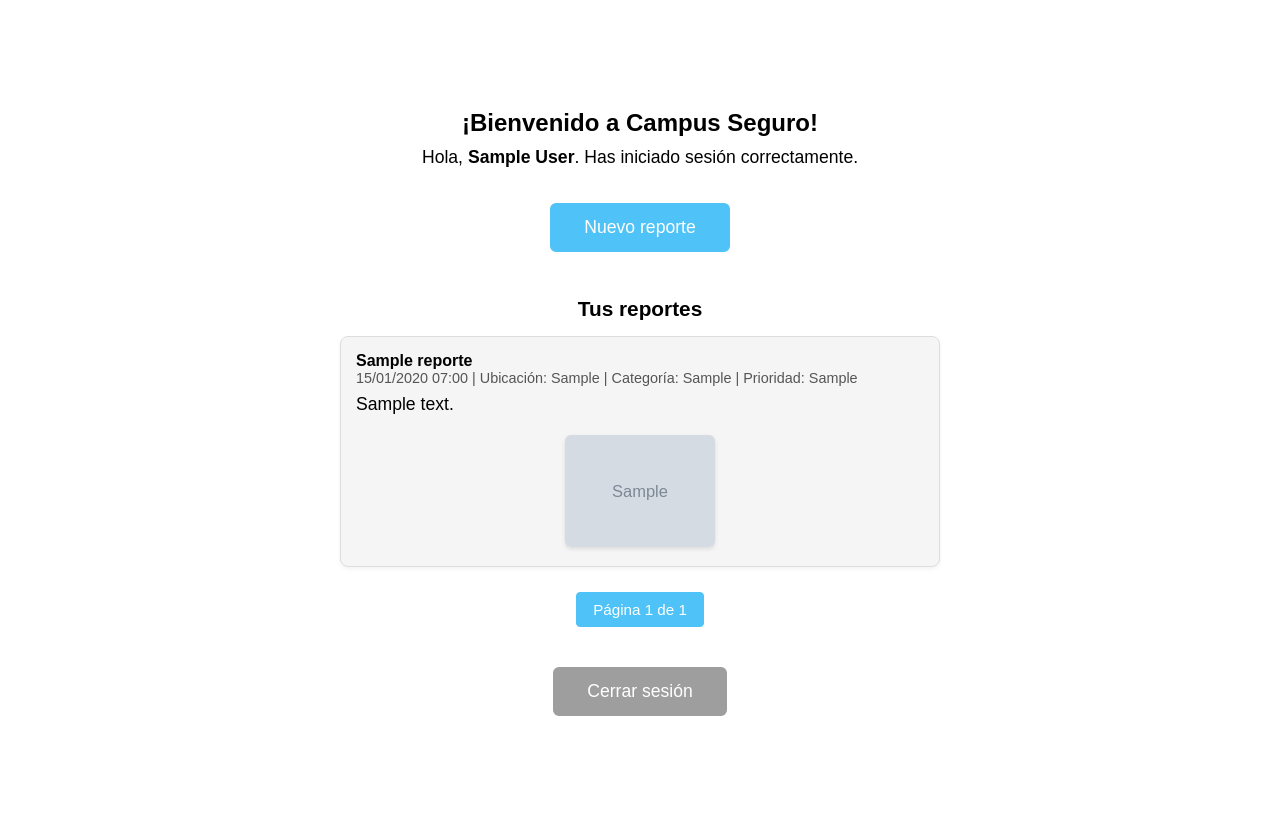
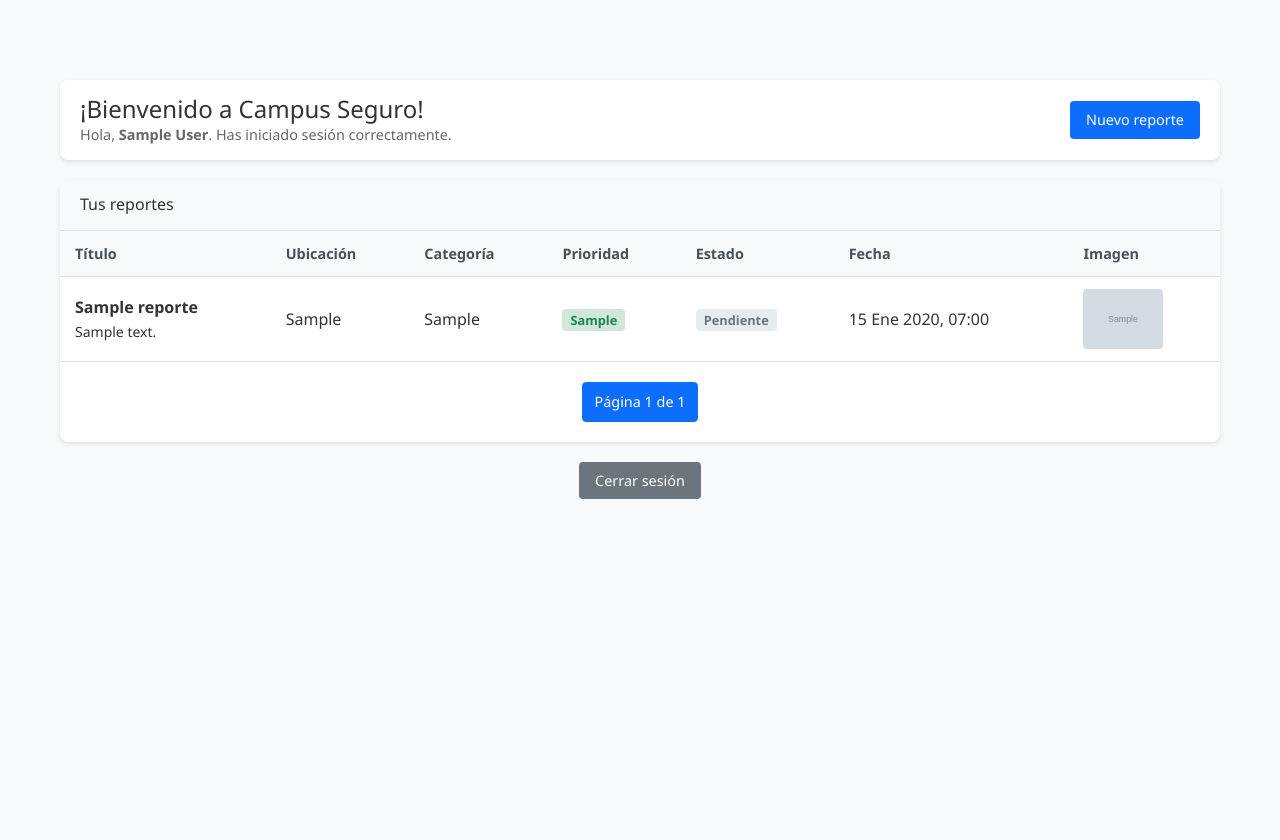
Before and after one commit to TosKano0/Adipem-cattus, a Django app: page /usuario_principal/ in a window 1280 px wide. After the commit the page ends 499 px from the top, so only its background shows below. Run offline with Django 5.2, Linux system fonts and the light colour scheme; a user stored in the database is signed in; tables that the repository leaves empty hold one stand-in row (values such as "Sample post"); grey boxes marked "Sample" are stand-in pictures; one stand-in notice (Sample message) is shown.

Commit message:
Actualizacion de usuario_principal, se cambio toda la interfaz y ahora se puede ver el estado actual del reporte

```diff
--- a/Fase 2/Evidencias Proyecto/campus_seguro/app/templates/app/usuario_principal.html
+++ b/Fase 2/Evidencias Proyecto/campus_seguro/app/templates/app/usuario_principal.html
@@ -2,159 +2,162 @@
 <html lang="es">
 <head>
     <meta charset="UTF-8">
-    <title>CampusSeguro</title>
+    <title>CampusSeguro - Panel Principal</title>
+    <link href="https://cdn.jsdelivr.net/npm/bootstrap@5.3.0/dist/css/bootstrap.min.css" rel="stylesheet">
     <style>
         body {
-            background: #fff;
+            background: #f8f9fa;
             margin: 0;
             padding: 20px;
-            font-family: Arial, sans-serif;
-            display: flex;
-            justify-content: center;
-            align-items: center;
-            min-height: 100vh;
+            font-family: 'Segoe UI', Tahoma, Geneva, Verdana, sans-serif;
+            color: #333;
         }
         .container {
-            text-align: center;
-            max-width: 600px;
-            width: 100%;
+            max-width: 1200px;
+            margin: 20px auto;
+            padding: 20px;
         }
-        h1 {
-            margin: 0 0 10px;
+        .header {
+            display: flex;
+            justify-content: space-between;
+            align-items: center;
+            margin-bottom: 20px;
+            padding: 15px 20px;
+            background: white;
+            border-radius: 8px;
+            box-shadow: 0 2px 4px rgba(0,0,0,0.1);
+        }
+        .header h1 {
+            margin: 0;
             font-size: 1.5em;
+            color: #333;
         }
-        p {
-            margin: 5px 0 20px;
-            font-size: 1.1em;
+        .header p {
+            margin: 0;
+            font-size: 0.9em;
+            color: #666;
         }
         .btn {
             display: inline-block;
-            padding: 12px 32px;
-            background: #4fc3f7;
+            padding: 8px 16px;
+            background: #0d6efd;
             color: white;
             text-decoration: none;
-            border-radius: 6px;
-            font-size: 1.1em;
-            margin: 15px 0;
-            border: 2px solid #4fc3f7;
+            border-radius: 4px;
+            font-size: 0.9em;
+            border: none;
+            cursor: pointer;
+        }
+        .btn:hover {
+            background: #0b5ed7;
         }
         .btn-secondary {
-            background: #9e9e9e;
-            border-color: #9e9e9e;
+            background: #6c757d;
+            color: white;
+            border: none;
         }
-
-        .btn:hover {
-            background: #26c6da;
-            border-color: #26c6da;
+        .btn-secondary:hover {
+            background: #5a6268;
         }
-
-        .btn-secondary:hover {
-            background: #777;
-            border-color: #777;
-        }
-
-        .reportes-title {
-            font-size: 1.3em;
-            margin: 30px 0 15px;
-            font-weight: bold;
-        }
-        .reporte {
-            background: #f5f5f5;
-            border: 1px solid #ddd;
-            border-radius: 8px;
-            padding: 15px;
-            margin: 10px 0;
-            text-align: left;
-            box-shadow: 0 2px 4px rgba(0,0,0,0.05);
-        }
-        .reporte-meta {
-            font-size: 0.9em;
-            color: #555;
-            margin-bottom: 8px;
-        }
-
-        /* Miniatura de la imagen */
-        .imagen-miniatura {
-            max-width: 150px;
-            height: auto;
-            border-radius: 6px;
-            box-shadow: 0 2px 4px rgba(0,0,0,0.1);
-            cursor: zoom-in;
-            transition: transform 0.2s;
-        }
-        .imagen-miniatura:hover {
-            transform: scale(1.05);
-        }
-
-        /* Modal de imagen ampliada */
-        .modal {
-            display: none;
-            position: fixed;
-            z-index: 9999;
-            left: 0;
-            top: 0;
-            width: 100%;
-            height: 100%;
-            background-color: rgba(0,0,0,0.85);
-            justify-content: center;
-            align-items: center;
-            padding: 20px;
-            box-sizing: border-box;
-        }
-
-        .modal-content {
-            max-width: 90%;
-            max-height: 90%;
+        /* Reportes */
+        .reports-table {
             background: white;
             border-radius: 8px;
-            box-shadow: 0 4px 20px rgba(0,0,0,0.5);
-            overflow: auto;
+            box-shadow: 0 2px 4px rgba(0,0,0,0.1);
+            overflow: hidden;
+        }
+        .reports-table h3 {
+            margin: 0;
+            padding: 15px 20px;
+            background: #f8f9fa;
+            border-bottom: 1px solid #dee2e6;
+            font-size: 1em;
+            color: #333;
+        }
+        .reports-table table {
+            width: 100%;
+            border-collapse: collapse;
+        }
+        .reports-table th, .reports-table td {
+            padding: 12px 15px;
+            text-align: left;
+            border-bottom: 1px solid #dee2e6;
+        }
+        .reports-table th {
+            background: #f8f9fa;
+            font-weight: 600;
+            font-size: 0.9em;
+            color: #495057;
+        }
+        .reports-table .priority-high {
+            background: #ffe3e3;
+            color: #dc3545;
+            padding: 2px 8px;
+            border-radius: 4px;
+            font-size: 0.8em;
+            font-weight: 600;
+        }
+        .reports-table .priority-medium {
+            background: #fff3cd;
+            color: #ffc107;
+            padding: 2px 8px;
+            border-radius: 4px;
+            font-size: 0.8em;
+            font-weight: 600;
+        }
+        .reports-table .priority-low {
+            background: #d1e7dd;
+            color: #198754;
+            padding: 2px 8px;
+            border-radius: 4px;
+            font-size: 0.8em;
+            font-weight: 600;
+        }
+        .status-completed {
+            background: #d1e7dd;
+            color: #198754;
+            padding: 2px 8px;
+            border-radius: 4px;
+            font-size: 0.8em;
+            font-weight: 600;
+        }
+        .status-pending {
+            background: #e9ecef;
+            color: #6c757d;
+            padding: 2px 8px;
+            border-radius: 4px;
+            font-size: 0.8em;
+            font-weight: 600;
+        }
+        .status-in-progress {
+            background: #cce5ff;
+            color: #0d6efd;
+            padding: 2px 8px;
+            border-radius: 4px;
+            font-size: 0.8em;
+            font-weight: 600;
+        }
+        .status-paused {
+            background: #fff3cd;
+            color: #856404;
+            padding: 2px 8px;
+            border-radius: 4px;
+            font-size: 0.8em;
+            font-weight: 600;
+        }
+        /* Mensajes */
+        .message {
+            padding: 12px 16px;
+            margin: 0 0 12px 0;
+            border-radius: 6px;
             position: relative;
-        }
-
-        .modal-content img {
-            max-width: 100%;
-            max-height: 80vh;
-            object-fit: contain;
-            display: block;
-            margin: 0 auto;
-            border-radius: 6px;
-        }
-
-        .close-modal {
-            position: absolute;
-            top: 10px;
-            right: 10px;
-            font-size: 30px;
-            color: #aaa;
-            background: rgba(255,255,255,0.7);
-            border-radius: 50%;
-            width: 30px;
-            height: 30px;
-            display: flex;
-            align-items: center;
-            justify-content: center;
-            cursor: pointer;
-            z-index: 10000;
-        }
-
-        .close-modal:hover {
-            color: #000;
-            background: rgba(255,255,255,0.9);
-        }
-
-        /* Estilo para mensajes */
-        .message {
-            padding: 10px;
-            border-radius: 4px;
-            margin: 15px 0;
             font-size: 0.95em;
-            position: relative;
+            box-shadow: 0 2px 6px rgba(0,0,0,0.1);
         }
         .message.success {
-            background: #d4edda;
-            color: #155724;
-            border: 1px solid #c3e6cb;
+            background: #d1e7dd;
+            color: #0f5132;
+            border: 1px solid #a3cfbb;
         }
         .message.error {
             background: #f8d7da;
@@ -166,174 +169,181 @@
             color: #0c5460;
             border: 1px solid #bee5eb;
         }
-
         .message .close-btn {
             position: absolute;
-            top: 5px;
-            right: 10px;
+            top: 8px;
+            right: 12px;
             cursor: pointer;
-            font-size: 0.8em;
             font-weight: bold;
+            font-size: 1.2em;
         }
-
-        /* Estilo para la paginación */
+        /* Paginación */
         .pagination {
             display: flex;
             justify-content: center;
-            margin: 25px 0;
-            flex-wrap: wrap;
-            gap: 10px;
+            margin: 20px 0;
+            gap: 5px;
         }
-        .page-link {
-            display: inline-block;
-            padding: 8px 16px;
+        .pagination a, .pagination span {
+            padding: 8px 12px;
             border: 1px solid #ddd;
             border-radius: 4px;
-            color: #4fc3f7;
             text-decoration: none;
-            font-size: 0.95em;
-            background: #fff;
+            color: #333;
+            font-size: 0.9em;
         }
-        .page-link:hover {
-            background: #f0f0f0;
-            color: #26c6da;
+        .pagination a:hover {
+            background: #e9ecef;
         }
-        .page-link.active {
-            background: #4fc3f7;
+        .pagination .active {
+            background: #0d6efd;
             color: white;
-            border-color: #4fc3f7;
+            border-color: #0d6efd;
+        }
+        /* Imagen */
+        .imagen-miniatura {
+            max-width: 80px;
+            height: auto;
+            border-radius: 4px;
+            cursor: pointer;
         }
     </style>
 </head>
 <body>
     <div class="container">
+        <!-- Mensajes de Django -->
+        {% if messages %}
+        <div style="max-width: 800px; margin: 0 auto 20px;">
+            {% for message in messages %}
+            <div class="message {{ message.tags }}">
+                {{ message }}
+                <span class="close-btn" onclick="this.parentElement.remove()">×</span>
+            </div>
+            {% endfor %}
+        </div>
+        {% endif %}
+
+        <!-- Encabezado -->
+        <div class="header">
+            <div>
                 <h1>¡Bienvenido a Campus Seguro!</h1>
                 {% if request.user %}
                     <p>Hola, <strong>{{ request.user.first_name }} {{ request.user.last_name }}</strong>. Has iniciado sesión correctamente.</p>
                 {% else %}
                     <p>Has iniciado sesión correctamente.</p>
                 {% endif %}
+            </div>
+            <a href="{% url 'formulario-reporte' %}" class="btn">Nuevo reporte</a>
+        </div>
 
-        <!-- Mensajes con auto-ocultado -->
-        {% if messages %}
-            {% for message in messages %}
-                <div id="message-{{ forloop.counter }}" class="message {{ message.tags }}">
-                    {{ message }}
-                    <span class="close-btn" onclick="document.getElementById('message-{{ forloop.counter }}').style.display='none';">×</span>
-                </div>
-                <script>
-                    setTimeout(function() {
-                        var msg = document.getElementById('message-{{ forloop.counter }}');
-                        if (msg) {
-                            msg.style.transition = 'opacity 0.5s ease';
-                            msg.style.opacity = '0';
-                            setTimeout(function() {
-                                msg.style.display = 'none';
-                            }, 500);
-                        }
-                    }, 5000);
-                </script>
+        <!-- Tabla de reportes -->
+        <div class="reports-table">
+            <h3>Tus reportes</h3>
+            <table>
+                <thead>
+                    <tr>
+                        <th>Título</th>
+                        <th>Ubicación</th>
+                        <th>Categoría</th>
+                        <th>Prioridad</th>
+                        <th>Estado</th>
+                        <th>Fecha</th>
+                        <th>Imagen</th>
+                    </tr>
+                </thead>
+                <tbody>
+                    {% if reportes %}
+                        {% for r in reportes %}
+                        <tr>
+                            <td><strong>{{ r.titulo }}</strong><br><small>{{ r.descripcion|truncatechars:50 }}</small></td>
+                            <td>{{ r.ubicacion }}</td>
+                            <td>{{ r.categoria }}</td>
+                            <td>
+                                {% if r.prioridad == 'Alta' %}
+                                    <span class="priority-high">{{ r.prioridad }}</span>
+                                {% elif r.prioridad == 'Media' %}
+                                    <span class="priority-medium">{{ r.prioridad }}</span>
+                                {% else %}
+                                    <span class="priority-low">{{ r.prioridad }}</span>
+                                {% endif %}
+                            </td>
+                            <td>
+                                {% if r.estado == 'completado' %}
+                                    <span class="status-completed">Completado</span>
+                                {% elif r.estado == 'en_proceso' %}
+                                    <span class="status-in-progress">En Proceso</span>
+                                {% elif r.estado == 'pausado' %}
+                                    <span class="status-paused">Pausado</span>
+                                {% else %}
+                                    <span class="status-pending">Pendiente</span>
+                                {% endif %}
+                            </td>
+                            <td>{{ r.created|date:"d M Y, H:i" }}</td>
+                            <td>
+                                {% if r.imagen %}
+                                    <img src="{{ r.imagen.url }}" alt="Miniatura" class="imagen-miniatura" onclick="mostrarModal('{{ r.imagen.url }}')">
+                                {% endif %}
+                            </td>
+                        </tr>
                         {% endfor %}
+                    {% else %}
+                        <tr>
+                            <td colspan="7" style="text-align: center; padding: 20px;">
+                                No has creado ningún reporte aún.
+                            </td>
+                        </tr>
+                    {% endif %}
+                </tbody>
+            </table>
+
+            <!-- Paginación -->
+            {% if reportes %}
+            <div class="pagination">
+                {% if page_obj.has_previous %}
+                    <a href="?page=1&{{ request.GET.urlencode }}">Primera</a>
+                    <a href="?page={{ page_obj.previous_page_number }}&{{ request.GET.urlencode }}">Anterior</a>
                 {% endif %}
 
-        <!-- Botón Nuevo reporte -->
-        <a href="{% url 'formulario-reporte' %}" class="btn">Nuevo reporte</a>
+                <span class="active">Página {{ page_obj.number }} de {{ page_obj.paginator.num_pages }}</span>
 
-        <!-- Lista de reportes -->
-        <div class="reportes-title">Tus reportes</div>
-        {% if reportes %}
-            {% for r in reportes %}
-            <div class="reporte">
-                <strong>{{ r.titulo }}</strong><br>
-                <div class="reporte-meta">
-                    {{ r.created|date:"d/m/Y H:i" }} |
-                    Ubicación: {{ r.ubicacion }} |
-                    Categoría: {{ r.categoria }} |
-                    Prioridad: {{ r.prioridad }}
-                </div>
-                <p>{{ r.descripcion }}</p>
-                {% if r.imagen %}
-                    <div style="margin-top: 10px; text-align: center;">
-                        <img src="{{ r.imagen.url }}"
-                             alt="Miniatura de {{ r.titulo }}"
-                             class="imagen-miniatura"
-                             onclick="mostrarModal('{{ r.imagen.url }}', '{{ r.titulo }}')">
+                {% if page_obj.has_next %}
+                    <a href="?page={{ page_obj.next_page_number }}&{{ request.GET.urlencode }}">Siguiente</a>
+                    <a href="?page={{ page_obj.paginator.num_pages }}&{{ request.GET.urlencode }}">Última</a>
+                {% endif %}
             </div>
             {% endif %}
         </div>
-            {% endfor %}
-
-            <!-- Paginación -->
-            <nav aria-label="Navegación de páginas">
-                <div class="pagination">
-                    {% if page_obj.has_previous %}
-                        <a href="?page={{ page_obj.previous_page_number }}&{{ request.GET.urlencode }}" class="page-link">Anterior</a>
-                    {% endif %}
-
-                    <span class="page-link active">
-                        Página {{ page_obj.number }} de {{ page_obj.paginator.num_pages }}
-                    </span>
-
-                    {% if page_obj.has_next %}
-                        <a href="?page={{ page_obj.next_page_number }}&{{ request.GET.urlencode }}" class="page-link">Siguiente</a>
-                    {% endif %}
-
-                    {% if page_obj.has_next and page_obj.next_page_number != page_obj.paginator.num_pages %}
-                        <a href="?page={{ page_obj.paginator.num_pages }}&{{ request.GET.urlencode }}" class="page-link">Última »</a>
-                    {% endif %}
-                </div>
-            </nav>
-
-        {% else %}
-            <p style="color: #666;">No has creado ningún reporte aún.</p>
-        {% endif %}
 
         <!-- Botón Cerrar sesión -->
+        <div style="text-align: center; margin-top: 20px;">
             <a href="{% url 'logout' %}" class="btn btn-secondary">Cerrar sesión</a>
-
+        </div>
     </div>
 
-    <!-- Script para el modal de imagen -->
+    <!-- Modal de imagen -->
+    <div id="imageModal" class="modal" style="display: none; position: fixed; z-index: 1000; left: 0; top: 0; width: 100%; height: 100%; overflow: auto; background-color: rgba(0,0,0,0.8);">
+        <span onclick="document.getElementById('imageModal').style.display='none'" style="position: absolute; top: 20px; right: 35px; color: white; font-size: 40px; font-weight: bold; cursor: pointer;">&times;</span>
+        <img id="modalImage" src="" style="margin: auto; display: block; width: 80%; max-width: 700px; padding: 20px;">
+    </div>
+
+    <!-- Scripts -->
+    <script src="https://cdn.jsdelivr.net/npm/bootstrap@5.3.0/dist/js/bootstrap.bundle.min.js"></script>
     <script>
-        function mostrarModal(url, titulo) {
-            let modal = document.getElementById('modal');
-            if (!modal) {
-                modal = document.createElement('div');
-                modal.id = 'modal';
-                modal.className = 'modal';
-                modal.innerHTML = `
-                    <div class="modal-content">
-                        <span class="close-modal" onclick="cerrarModal()">&times;</span>
-                        <img id="modal-img" src="" alt="Imagen ampliada">
-                    </div>
-                `;
-                document.body.appendChild(modal);
+        function mostrarModal(src) {
+            document.getElementById('modalImage').src = src;
+            document.getElementById('imageModal').style.display = 'block';
         }
-
-            document.getElementById('modal-img').src = url;
-            document.getElementById('modal-img').alt = 'Ampliación de: ' + titulo;
-            modal.style.display = 'flex';
-
-            modal.onclick = function(e) {
-                if (e.target === modal) {
-                    cerrarModal();
-                }
-            };
-
-            document.addEventListener('keydown', function escCerrar(e) {
-                if (e.key === 'Escape') {
-                    cerrarModal();
-                    document.removeEventListener('keydown', escCerrar);
-                }
+        // Auto-ocultar mensajes
+        document.addEventListener('DOMContentLoaded', function() {
+            const messages = document.querySelectorAll('.message');
+            messages.forEach(msg => {
+                setTimeout(() => {
+                    msg.style.transition = 'opacity 0.5s ease';
+                    msg.style.opacity = '0';
+                    setTimeout(() => msg.remove(), 500);
+                }, 5000);
             });
-        }
-
-        function cerrarModal() {
-            const modal = document.getElementById('modal');
-            if (modal) {
-                modal.style.display = 'none';
-            }
-        }
+        });
     </script>
 </body>
 </html>
```
Lines whose indentation alone changed are shown as unchanged.
